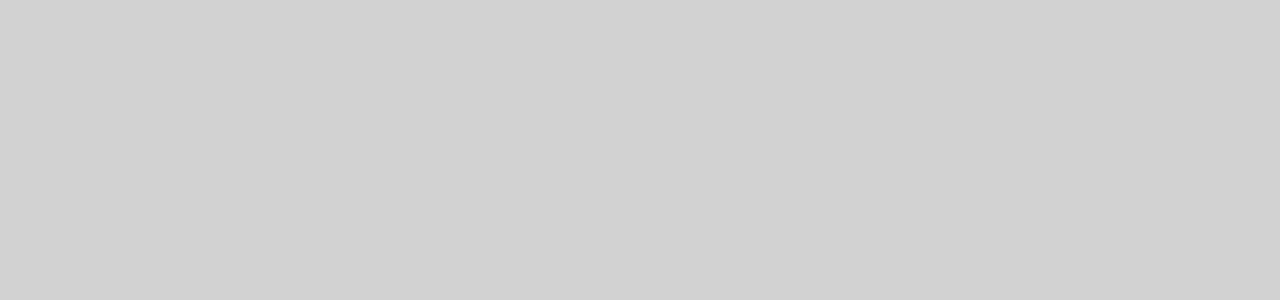
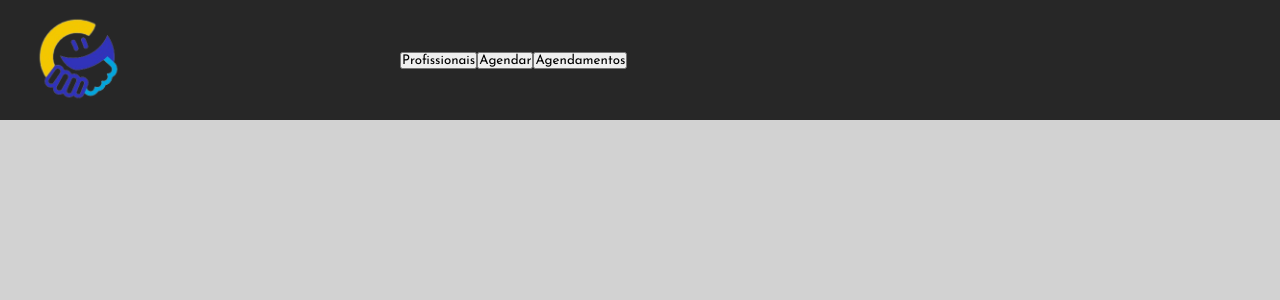
Before and after one commit to NetoJL/GoodJob-Application, a React (Create React App) app: page /schedule-view in a window 1280 px wide. Shown: the top 300 px of the page. Built offline with nearby package versions, Linux system fonts and the light colour scheme.

Commit message:
ScheduleView.tsx updated

```diff
--- a/src/pages/ScheduleView.tsx
+++ b/src/pages/ScheduleView.tsx
@@ -1,8 +1,12 @@
 import React from "react";
+
+import Header from '../components/Header'
 
 function ScheduleView() {
     return(
-        <div></div>
+        <div id='container'>
+            <Header />
+        </div>
     )
 }
 
```
